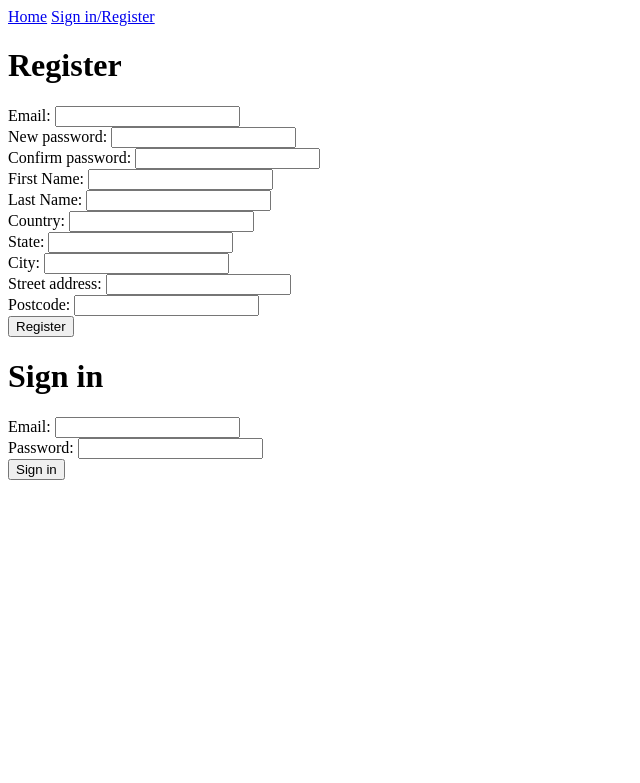
After one commit to COMP344-e-commerce/assignment1, a PHP site: page /account.php in a window 1280 px wide. The commit adds this page. Shown: the top 783 px of the page, without its empty margins (0-640 px from the left). Run offline with PHP 8.4, Linux system fonts and the light colour scheme.

Commit message:
registration improvement

```diff
--- /dev/null
+++ b/account.php
@@ -0,0 +1,42 @@
+<html>
+<?php include("head.php"); ?>
+<body>
+<?php include("navigation.php"); ?>
+<h1>Register</h1>
+<div>
+    <form method="post" action="register.php" id="registerForm">
+        <label>Email: </label>
+        <input name="email" type="email"><br>
+        <label>New password: </label>
+        <input name="newPassword" type="password"><br>
+        <label>Confirm password: </label>
+        <input name="confirmPassword" type="password"><br>
+        <label>First Name: </label>
+        <input name="firstName" type="text"><br>
+        <label>Last Name: </label>
+        <input name="lastName" type="text"><br>
+        <label>Country: </label>
+        <input name="country" type="text"><br>
+        <label>State: </label>
+        <input name="state" type="text"><br>
+        <label>City: </label>
+        <input name="city" type="text"><br>
+        <label>Street address: </label>
+        <input name="address" type="text"><br>
+        <label>Postcode: </label>
+        <input name="postcode" type="number" min="0"><br>
+        <input type="submit" value="Register">
+    </form>
+</div>
+<h1>Sign in</h1>
+<div>
+    <form method="post" action="signin.php" id="registerForm">
+        <label>Email: </label>
+        <input name="email"><br>
+        <label>Password: </label>
+        <input name="password" type="password"><br>
+        <input type="submit" value="Sign in">
+    </form>
+</div>
+</body>
+</html>
--- a/config.php
+++ b/config.php
@@ -3,3 +3,4 @@ $server_name = "202.118.249.4";
 $user_name = "ausstu2";
 $passwd = "DhKCaeN0";
 $database = "ausstu2";
+$hash = "sha512";
--- a/database.php
+++ b/database.php
@@ -9,7 +9,7 @@ function check_conn() {
     if (mysqli_connect_errno()) {
         die("Connection failed to database: " . mysqli_connect_error());
     } else {
-        return "Connect successfully\n";
+        return "Connect successfully";
     }
 }
 
--- a/navigation.php
+++ b/navigation.php
@@ -1,7 +1,6 @@
 <div>
     <nav>
         <a href="/~ausstu2/">Home</a>
-        <a href="register.php">Register</a>
-        <a href="login.php">Login</a>
+        <a href="account.php">Sign in/Register</a>
     </nav>
 </div>
```
Also changed, not shown: install.sql (+15 -3 lines), register.php (+9 -31 lines).
